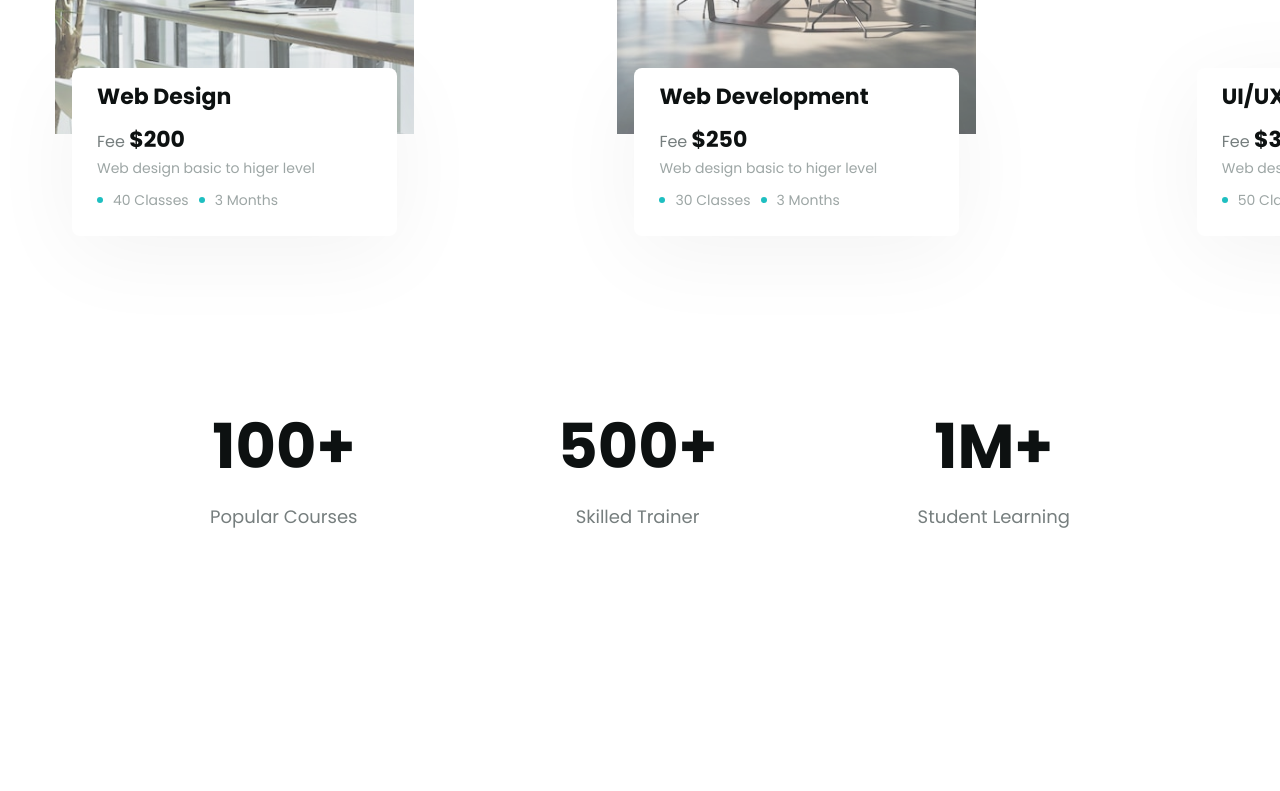
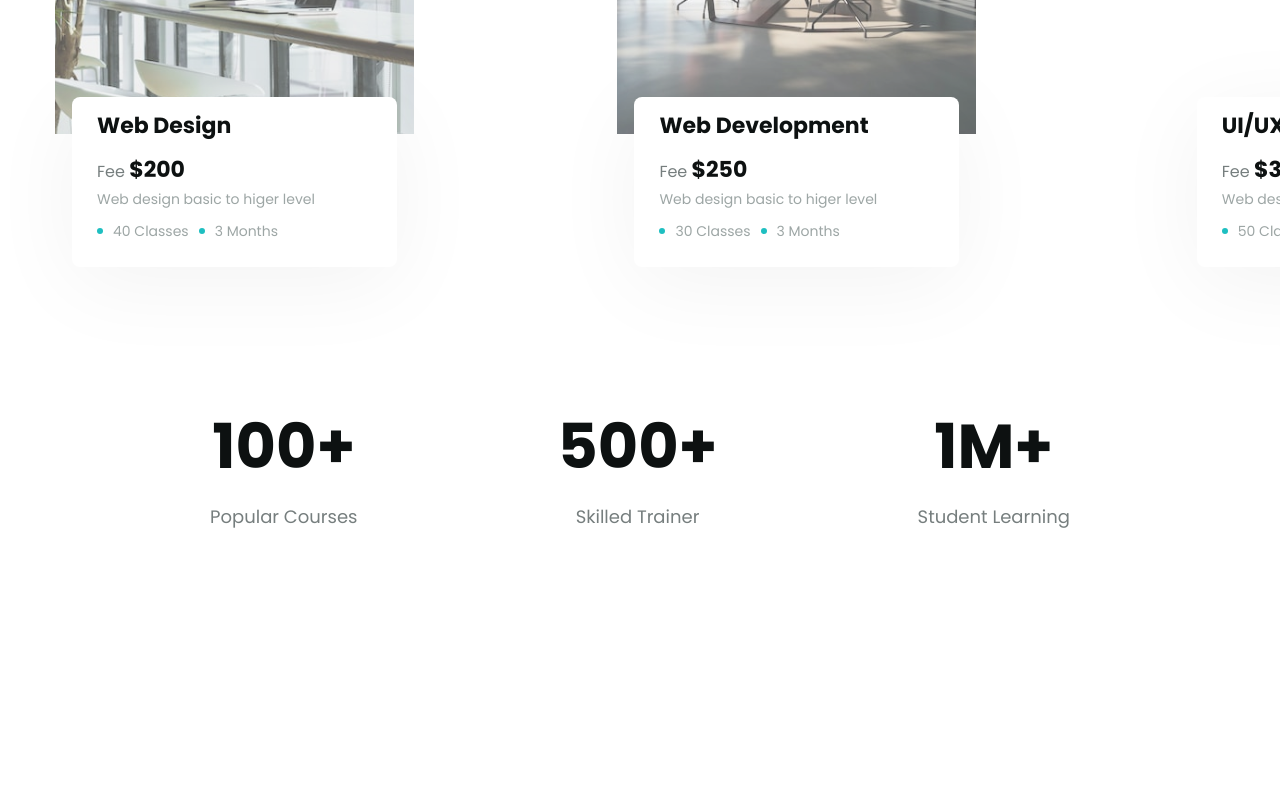
Before and after one commit to taonguyen3002/project-01, a plain HTML site: page index.html in a window 1280 px wide. Shown: the part 2200-2991 px from the top of the page. Drawn offline with Linux system fonts and the light colour scheme.

Commit message:
chinh lai giao dien

```diff
--- a/assets/css/style.css
+++ b/assets/css/style.css
@@ -363,7 +363,7 @@ header .account .btn {
 .courses .group-card .info-card {
   position: absolute;
   left: 17px;
-  bottom: -100px;
+  bottom: -131px;
   background-color: #ffffff;
   padding: 18px 25px 29px;
   box-shadow: 0px 16px 90px rgba(0, 0, 0, 0.05);
@@ -372,13 +372,15 @@ header .account .btn {
 }
 .courses .info-card strong,
 .courses .info-card .sub-title {
+  margin: 0;
   color: #0d1111;
   font-weight: 700;
   font-size: 2.2rem;
 }
 .courses .info-card .fee {
   display: inline-block;
-  margin: 21px 0 10px;
+  line-height: 1.5;
+  margin: 16px 0 6px;
   color: #767e7e;
   font-weight: 400;
   font-size: 1.6rem;
```
